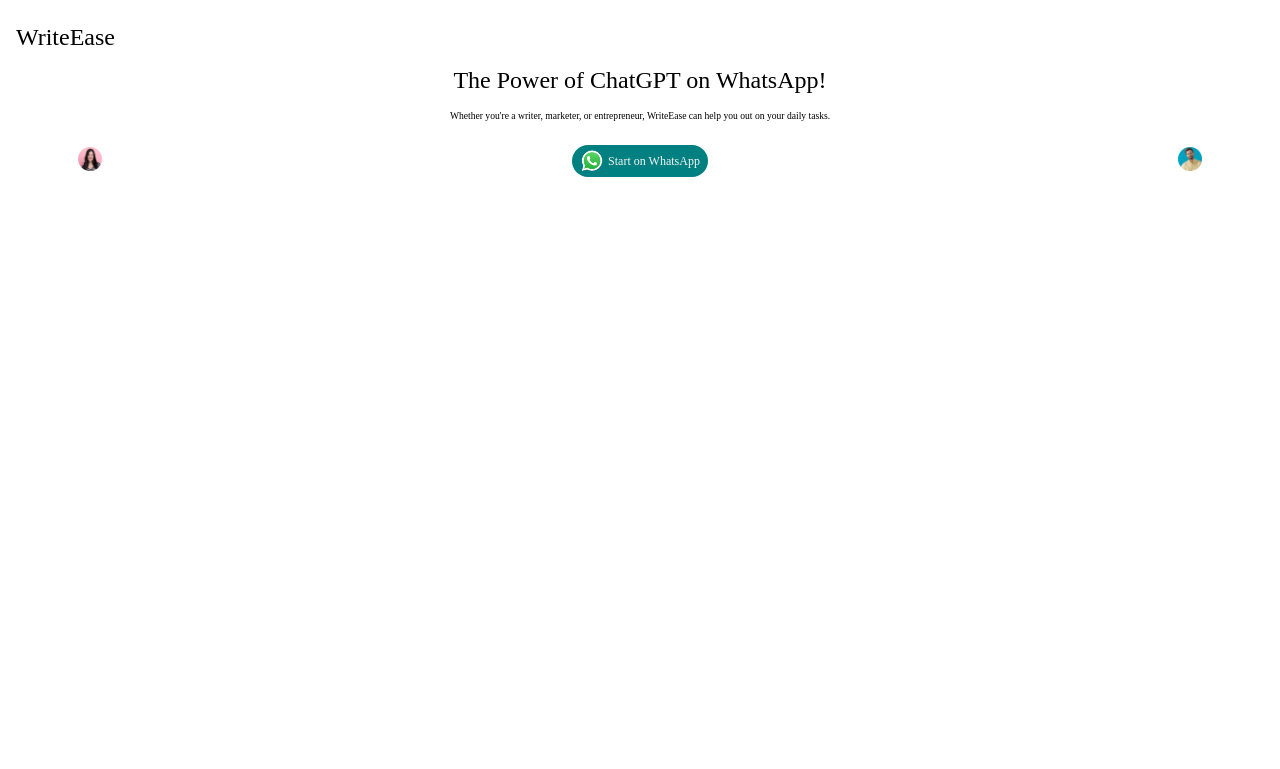
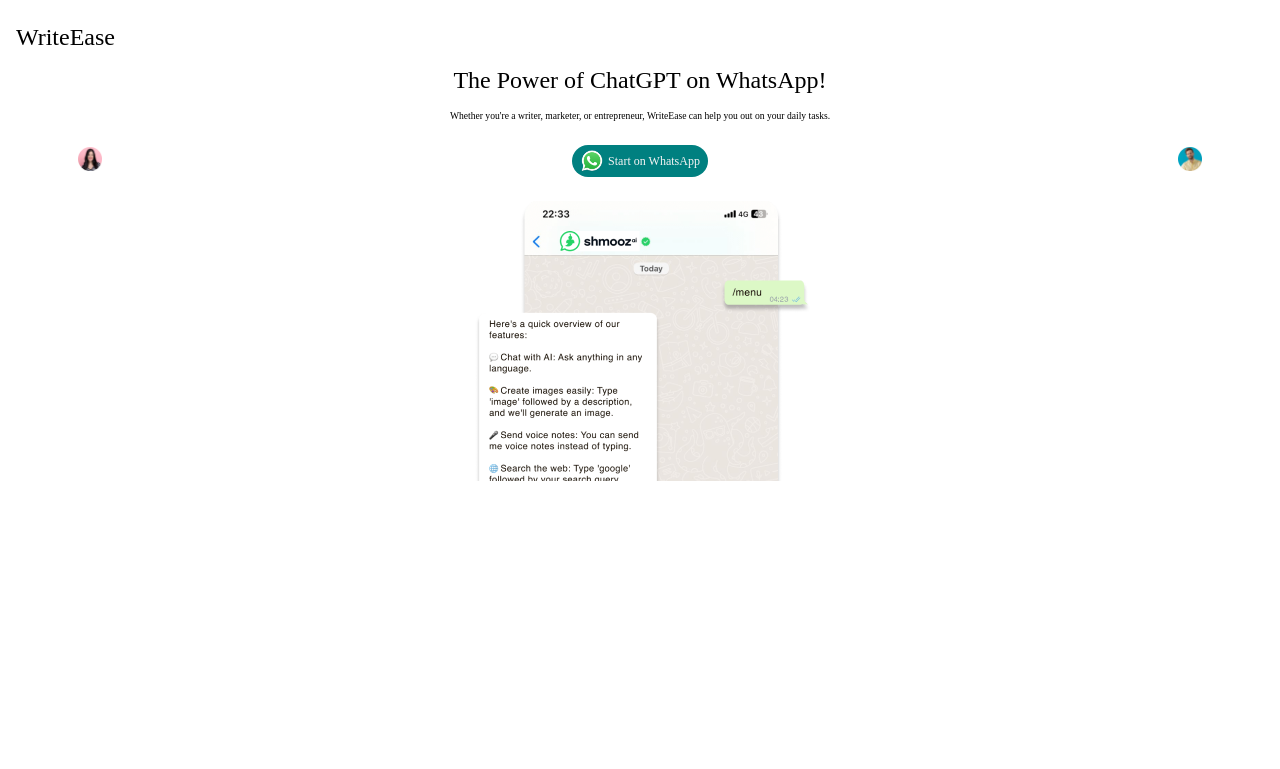
Before and after one commit to harshrajput018/WAgpt, a plain HTML site: page index.html in a window 1280 px wide. Drawn offline with Linux system fonts and the light colour scheme; files whose address does not match are found by name.

Commit message:
added homepage image

```diff
--- a/index.html
+++ b/index.html
@@ -31,7 +31,7 @@
                 </div>
 
                 <div style="height: 35vh; overflow: hidden;" class="main-image">
-                    <img src="" alt="">
+                    <img src="../WriteEase WhatsApp PNG/image 21.png" alt="">
                 </div>
             </div>
 
```
